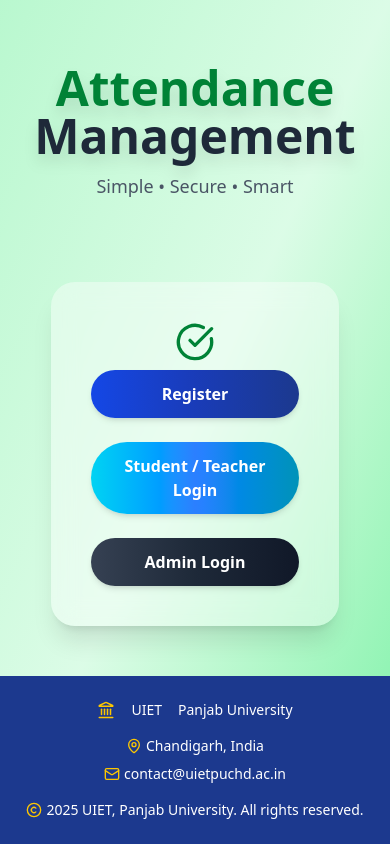
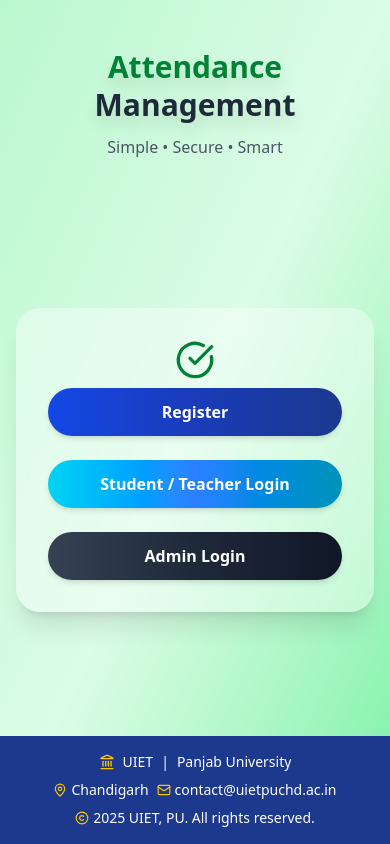
Before and after one commit to rickypanu/uietfrontend, a React (Vite) app: page / in a window 390 px wide. Built offline with nearby package versions, Linux system fonts and the light colour scheme; no server answers.

Commit message:
responsive ui

```diff
--- a/src/footer.jsx
+++ b/src/footer.jsx
@@ -3,12 +3,12 @@ import { Mail, MapPin, Landmark, Copyright } from "lucide-react";
 
 export default function Footer() {
   return (
-    <footer className="bg-blue-900 text-white py-6">
-      <div className="container mx-auto px-4 flex flex-col md:flex-row justify-between items-center gap-4 text-sm">
+    <footer className="bg-blue-900 text-white py-4">
+      <div className="max-w-7xl mx-auto px-4 flex flex-col sm:flex-row sm:justify-between items-center text-sm gap-2 sm:gap-4 text-center sm:text-left">
 
-        {/* Left: Links with icon */}
-        <div className="flex items-center gap-4">
-          <Landmark size={18} className="text-yellow-400" />
+        {/* Left: Links */}
+        <div className="flex flex-wrap items-center justify-center sm:justify-start gap-2">
+          <Landmark size={16} className="text-yellow-400" />
           <a
             href="https://uiet.puchd.ac.in/"
             target="_blank"
@@ -17,6 +17,7 @@ export default function Footer() {
           >
             UIET
           </a>
+          <span>|</span>
           <a
             href="https://puchd.ac.in/"
             target="_blank"
@@ -28,13 +29,13 @@ export default function Footer() {
         </div>
 
         {/* Center: Contact */}
-        <div className="flex flex-col md:flex-row items-center gap-2 md:gap-4">
+        <div className="flex flex-wrap items-center justify-center gap-2">
           <div className="flex items-center gap-1">
-            <MapPin size={16} className="text-yellow-400" />
-            <span>Chandigarh, India</span>
+            <MapPin size={14} className="text-yellow-400" />
+            <span>Chandigarh</span>
           </div>
           <div className="flex items-center gap-1">
-            <Mail size={16} className="text-yellow-400" />
+            <Mail size={14} className="text-yellow-400" />
             <a href="mailto:contact@uietpuchd.ac.in" className="hover:underline">
               contact@uietpuchd.ac.in
             </a>
@@ -42,9 +43,9 @@ export default function Footer() {
         </div>
 
         {/* Right: Copyright */}
-        <div className="flex items-center gap-1">
-          <Copyright size={16} className="text-yellow-400" />
-          <span>{new Date().getFullYear()} UIET, Panjab University. All rights reserved.</span>
+        <div className="flex items-center justify-center gap-1">
+          <Copyright size={14} className="text-yellow-400" />
+          <span>{new Date().getFullYear()} UIET, PU. All rights reserved.</span>
         </div>
       </div>
     </footer>
--- a/src/pages/Home.jsx
+++ b/src/pages/Home.jsx
@@ -1,23 +1,22 @@
 import { Link } from "react-router-dom";
 import Footer from "/src/footer";
-import { CheckCircle } from "lucide-react"; // Optional icon
+import { CheckCircle } from "lucide-react";
 
 export default function Home() {
   return (
-
     <div className="flex flex-col min-h-screen bg-gradient-to-br from-green-200 via-green-100 to-green-300">
 
       {/* Hero Heading */}
-      <header className="text-center mt-16 mb-8 px-4">
-        <h1 className="text-5xl md:text-6xl font-extrabold text-gray-800 drop-shadow-xl">
+      <header className="text-center mt-12 md:mt-16 mb-6 md:mb-8 px-4">
+        <h1 className="text-3xl sm:text-4xl md:text-6xl font-extrabold text-gray-800 drop-shadow-xl leading-tight">
           <span className="text-green-700">Attendance</span> Management
         </h1>
-        <p className="mt-3 text-gray-600 text-lg">Simple • Secure • Smart</p>
+        <p className="mt-3 text-gray-600 text-base sm:text-lg">Simple • Secure • Smart</p>
       </header>
 
       {/* Center Box */}
-      <main className="flex-grow flex justify-center items-center">
-        <div className="bg-white/40 backdrop-blur-md shadow-xl rounded-3xl p-10 flex flex-col items-center space-y-6
+      <main className="flex-grow flex justify-center items-center px-4">
+        <div className="w-full max-w-sm sm:max-w-md bg-white/40 backdrop-blur-md shadow-xl rounded-3xl p-8 sm:p-10 flex flex-col items-center space-y-6
           transform hover:-translate-y-1 transition duration-500 ease-in-out animate-fade-in">
 
           {/* Optional icon */}
@@ -25,7 +24,7 @@ export default function Home() {
 
           <Link
             to="/register"
-            className="w-52 text-center bg-gradient-to-r from-blue-700 via-blue-800 to-blue-900
+            className="w-full text-center bg-gradient-to-r from-blue-700 via-blue-800 to-blue-900
               text-white font-semibold px-6 py-3 rounded-full shadow-md hover:shadow-lg
               hover:scale-105 transition-transform duration-300"
           >
@@ -34,7 +33,7 @@ export default function Home() {
 
           <Link
             to="/login"
-            className="w-52 text-center bg-gradient-to-r from-cyan-400 via-blue-500 to-cyan-600
+            className="w-full text-center bg-gradient-to-r from-cyan-400 via-blue-500 to-cyan-600
               text-white font-semibold px-6 py-3 rounded-full shadow-md hover:shadow-lg
               hover:scale-105 transition-transform duration-300"
           >
@@ -43,7 +42,7 @@ export default function Home() {
 
           <Link
             to="/admin/login"
-            className="w-52 text-center bg-gradient-to-r from-gray-700 via-gray-800 to-gray-900
+            className="w-full text-center bg-gradient-to-r from-gray-700 via-gray-800 to-gray-900
               text-white font-semibold px-6 py-3 rounded-full shadow-md hover:shadow-lg
               hover:scale-105 transition-transform duration-300"
           >
--- a/src/pages/Register.jsx
+++ b/src/pages/Register.jsx
@@ -101,8 +101,8 @@ export default function Register() {
 
   return (
 
-  <div className="flex items-center justify-center min-h-screen bg-gradient-to-br from-gray-100 to-gray-200 px-4">
-    <div className="w-full max-w-lg bg-white p-8 rounded-xl shadow-lg">
+  <div className="min-h-screen bg-gradient-to-br from-gray-100 to-gray-200 px-2 py-6 flex justify-center items-start sm:items-center overflow-auto">
+    <div className="w-full max-w-md bg-white p-6 sm:p-8 rounded-xl shadow-lg">
       <h2 className="text-3xl font-bold mb-6 text-center text-blue-900">Register as</h2>
       <div className="flex justify-center mb-6 space-x-4">
         <button
```
Also changed, not shown: src/pages/TeacherDashboard.jsx (+4 -11 lines).
